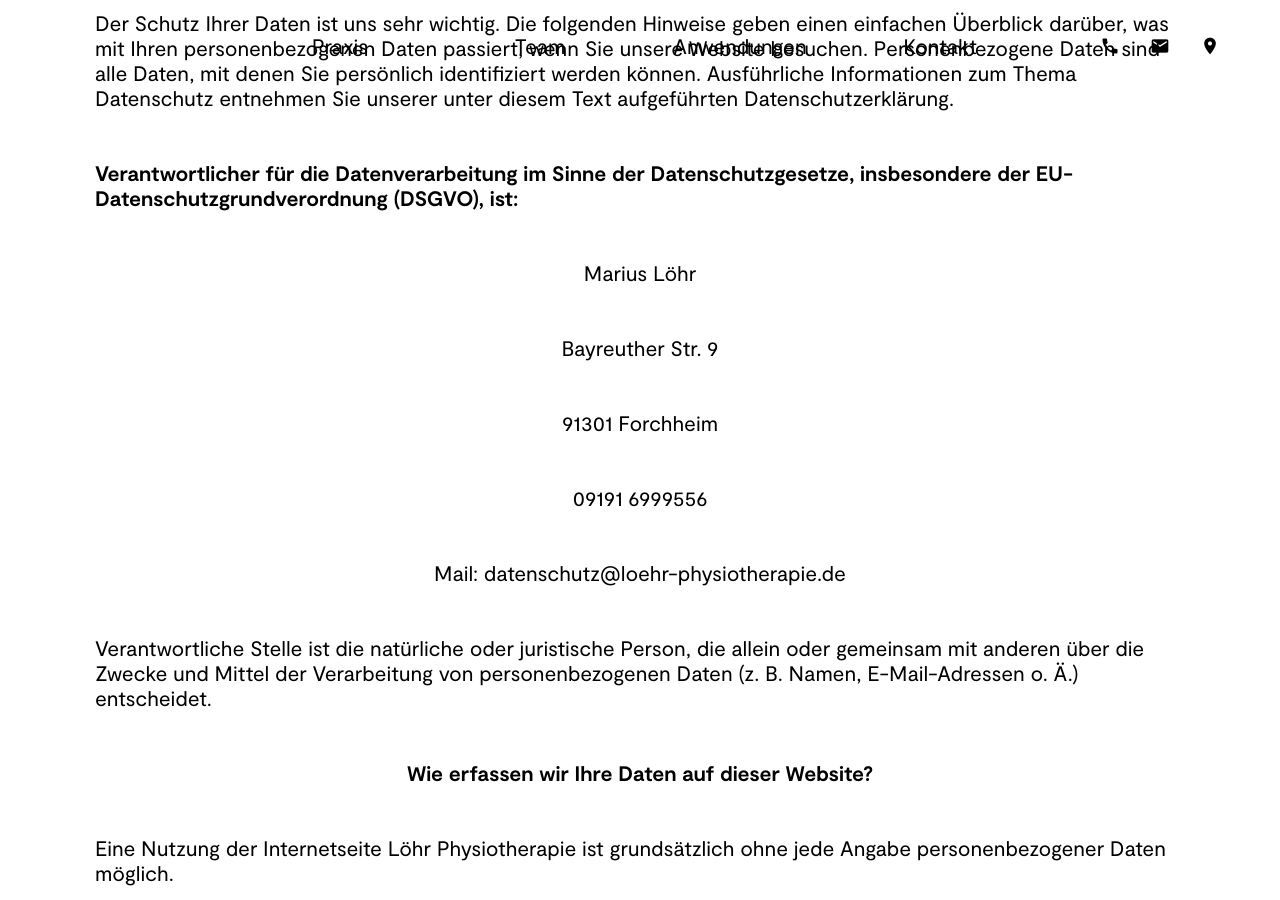
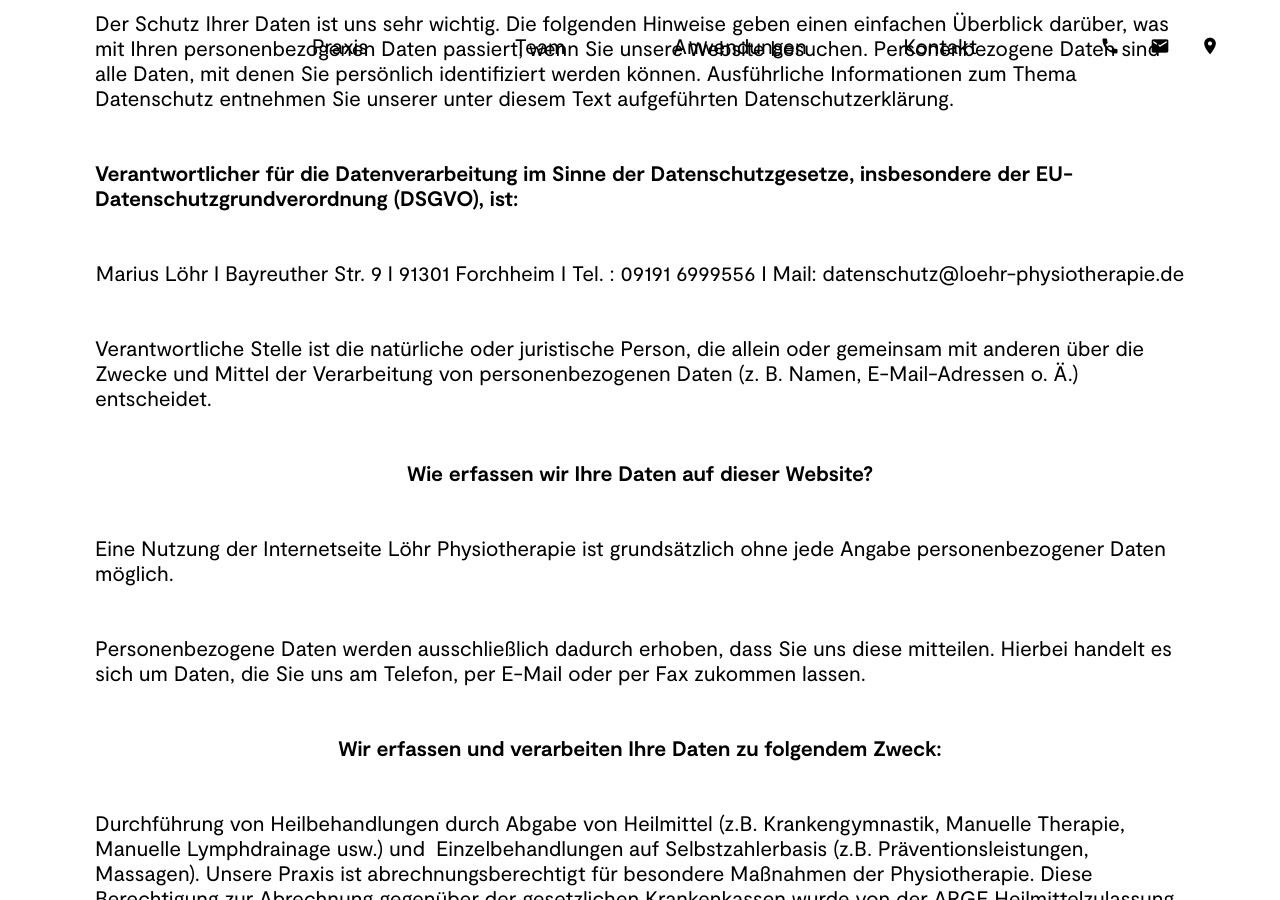
Before and after one commit to loehr-physiotherapie/loehr-physiotherapie.github.io, a Jekyll site: the page built from datenschutz.html, in a window 1280 px wide and 900 px high, scrolled down 315 px. Built offline with Jekyll 4.4.1, drawn with Linux system fonts in a browser that asks for light colours; some of the changed text lies outside the part shown.

Commit message:
Updated 'datenschutz.html' via CloudCannon

```diff
--- a/datenschutz.html
+++ b/datenschutz.html
@@ -12,23 +12,16 @@
                 <p><strong></strong>Sehr geehrte Patientin, sehr geehrter Patient,</p>
                 <p>Der Schutz Ihrer Daten ist uns sehr wichtig. Die folgenden Hinweise geben einen einfachen &Uuml;berblick dar&uuml;ber, was mit Ihren personenbezogenen Daten passiert, wenn Sie unsere Website besuchen. Personenbezogene Daten sind alle Daten, mit denen Sie pers&ouml;nlich identifiziert werden k&ouml;nnen. Ausf&uuml;hrliche Informationen zum Thema Datenschutz entnehmen Sie unserer unter diesem Text aufgef&uuml;hrten Datenschutzerkl&auml;rung.</p>
                 <p><strong>Verantwortlicher f&uuml;r die Datenverarbeitung im Sinne der Datenschutzgesetze, insbesondere der EU-Datenschutzgrundverordnung (</strong><strong>DSGVO</strong><strong>), ist:</strong></p>
-                <p>Marius L&ouml;hr</p>
-                <p>Bayreuther Str. 9</p>
-                <p>91301 Forchheim</p>
-                <p>09191 6999556</p>
-                <p>Mail: datenschutz@loehr-physiotherapie.de</p>
+                <p>Marius L&ouml;hr I Bayreuther Str. 9 I 91301 Forchheim I Tel. : 09191 6999556 I Mail: datenschutz@loehr-physiotherapie.de</p>
                 <p>Verantwortliche Stelle ist die nat&uuml;rliche oder juristische Person, die allein oder gemeinsam mit anderen &uuml;ber die Zwecke und Mittel der Verarbeitung von personenbezogenen Daten (z. B. Namen, E-Mail-Adressen o. &Auml;.) entscheidet.&nbsp;</p>
                 <p><strong>Wie erfassen wir Ihre Daten auf dieser Website?</strong></p>
                 <p>Eine Nutzung der Internetseite L&ouml;hr Physiotherapie ist grunds&auml;tzlich ohne jede Angabe personenbezogener Daten m&ouml;glich.</p>
                 <p>Personenbezogene Daten werden ausschlie&szlig;lich dadurch erhoben, dass Sie uns diese mitteilen. Hierbei handelt es sich um Daten, die Sie uns am Telefon, per E-Mail oder per Fax zukommen lassen.&nbsp;</p>
                 <p><strong>Wir erfassen und verarbeiten Ihre Daten zu folgendem Zweck:</strong></p>
-                <p><strong></strong></p>
                 <p>Durchf&uuml;hrung von Heilbehandlungen durch Abgabe von Heilmittel (z.B. Krankengymnastik, Manuelle Therapie, Manuelle Lymphdrainage usw.) und &nbsp;Einzelbehandlungen auf Selbstzahlerbasis (z.B. Pr&auml;ventionsleistungen, Massagen). Unsere Praxis ist abrechnungsberechtigt f&uuml;r besondere Ma&szlig;nahmen der Physiotherapie. Diese Berechtigung zur Abrechnung gegen&uuml;ber der gesetzlichen Krankenkassen wurde von der ARGE Heilmittelzulassung Bayern gegen&uuml;ber unserer Praxis erteilt.&nbsp;</p>
                 <p><strong>Folgende Daten werden im Rahmen der Abrechnung von Heilmitteln weitergegeben:</strong></p>
-                <p><strong></strong></p>
                 <p>&Uuml;ber Rahmenvertr&auml;ge sind wir f&uuml;r die Abrechnung von Leistungen gegen&uuml;ber den gesetzlichen Krankenkassen verpflichtet, folgende Informationen bereitzustellen: Abrechnungsdaten, dazu z&auml;hlen: Name und Urbelege (Rezepte) im Original.&nbsp;</p>
                 <p><strong>Empf&auml;nger Ihrer Daten:</strong></p>
-                <p><strong></strong></p>
                 <p>In Bezug auf abrechnungsf&auml;hige Heilmittel, findet lediglich eine Weitergabe Ihrer Daten an Ihre behandelnden &Auml;rztinnen und &Auml;rzte und an Ihre Krankenversicherung (wenn gesetzlich versichert) statt. Hierzu sind wir gesetzlich verpflichtet.&nbsp;</p>
                 <p><strong>Welche Rechte haben Sie bez&uuml;glich Ihrer Daten?</strong></p>
                 <p>Sie haben jederzeit das Recht unentgeltlich Auskunft &uuml;ber</p>
@@ -47,8 +40,7 @@
                 <p><strong>Recht auf Daten&uuml;bertragbarkeit</strong></p>
                 <p>Sie haben das Recht, Daten, die wir auf Grundlage Ihrer Einwilligung oder in Erf&uuml;llung eines Vertrags automatisiert verarbeiten, an sich oder an einen Dritten in einem g&auml;ngigen, maschinenlesbaren Format aush&auml;ndigen zu lassen. Sofern Sie die direkte &Uuml;bertragung der Daten an einen anderen Verantwortlichen verlangen, erfolgt dies nur, soweit es technisch machbar ist.</p>
                 <p><strong>Wie kann ich meine Rechte einfordern?</strong></p>
-                <p><strong></strong></p>
-                <p>Dazu kontaktieren Sie bitte den Verantwortlichen der Datenverarbeitung: Marius L&ouml;hr, Bayreuther Str. 9, 91301 Forchheim, Tel.: 09191 6999556 oder schicken sie eine formlose E-Mail an datenschutz@loehr-physiotherapie.de</p>
+                <p><strong></strong>Dazu kontaktieren Sie bitte den Verantwortlichen der Datenverarbeitung: Marius L&ouml;hr, Bayreuther Str. 9, 91301 Forchheim, Tel.: 09191 6999556 oder schicken sie eine formlose E-Mail an datenschutz@loehr-physiotherapie.de</p>
                 <p><strong>2. Allgemeine Hinweise und Pflichtinformationen</strong></p>
                 <p><strong><strong>Datenschutzerkl&auml;rung</strong></strong>
                 </p>
@@ -56,12 +48,7 @@
                 <p>Mittels dieser Datenschutzerkl&auml;rung m&ouml;chte wir Sie an dieser Stelle ausf&uuml;hrlich &uuml;ber Art, Umfang und Zweck der von uns erhobenen, genutzten und verarbeiteten personenbezogenen Daten informieren. Ferner werden betroffene Personen mittels dieser Datenschutzerkl&auml;rung &uuml;ber die ihnen zustehenden Rechte aufgekl&auml;rt.</p>
                 <p>Der Verantwortliche f&uuml;r die Datenverarbeitung hat zahlreiche technische und organisatorische Ma&szlig;nahmen umgesetzt, um einen m&ouml;glichst l&uuml;ckenlosen Schutz der &uuml;ber diese Internetseite verarbeiteten personenbezogenen Daten sicherzustellen. Dazu geh&ouml;rt z.B. die verschl&uuml;sselte &Uuml;bertragung von Daten zwischen Ihrem Browser und unserem Server. Dennoch k&ouml;nnen Internetbasierte Daten&uuml;bertragungen grunds&auml;tzlich Sicherheitsl&uuml;cken aufweisen, sodass ein absoluter Schutz nicht gew&auml;hrleistet werden kann. Aus diesem Grund steht es jeder betroffenen Person frei, personenbezogene Daten auch auf alternativen Wegen, beispielsweise telefonisch, an uns zu &uuml;bermitteln.</p>
                 <p><strong>Verantwortlicher f&uuml;r die Datenverarbeitung </strong><strong>im Sinne der Datenschutz-Grundverordnung</strong><strong> </strong><strong>:</strong></p>
-                <p><strong></strong></p>
-                <p>Marius L&ouml;hr</p>
-                <p>Bayreuther Str. 9</p>
-                <p>91301 Forchheim</p>
-                <p>09191 6999556</p>
-                <p>Mail: datenschutz@loehr-physiotherapie.de</p>
+                <p><strong></strong>Marius L&ouml;hr I Bayreuther Str. 9 I 91301 Forchheim I 09191 6999556 I Mail: datenschutz@loehr-physiotherapie.de</p>
                 <p>Verantwortliche Stelle ist die nat&uuml;rliche oder juristische Person, die allein oder gemeinsam mit anderen &uuml;ber die Zwecke und Mittel der Verarbeitung von personenbezogenen Daten (z. B. Namen, E-Mail-Adressen o. &Auml;.) entscheidet.&nbsp;</p>
                 <p><strong>Ihre Einwilligung zur Datenverarbeitung kann jederzeit widerrufen werden:</strong></p>
                 <p>Dazu kontaktieren Sie bitte den Verantwortlichen der Datenverarbeitung: Marius L&ouml;hr, Bayreuther Str. 9, 91301 Forchheim, Tel.: 09191 6999556 oder schicken sie eine formlose E-Mail an datenschutz@loehr-physiotherapie.de</p>
@@ -74,11 +61,9 @@
                 <p>Sie k&ouml;nnen sich jederzeit mit einer Beschwerde an eine Aufsichtsbeh&ouml;rde wenden, z. B. an die zust&auml;ndige Aufsichtsbeh&ouml;rde des Bundeslands Ihres Wohnsitzes oder an die f&uuml;r uns als verantwortliche Stelle zust&auml;ndige Beh&ouml;rde.</p>
                 <p>Eine Liste der Aufsichtsbeh&ouml;rden (f&uuml;r den nicht&ouml;ffentlichen Bereich) mit Anschrift finden Sie unter: <a href="https://www.bfdi.bund.de/DE/Infothek/Anschriften_Links/anschriften_links-node.html">https://www.bfdi.bund.de/DE/Infothek/Anschriften_Links/anschriften_links-node.html</a>.</p>
                 <p><strong>Sicherheit bei der Daten&uuml;bertragung:</strong></p>
-                <p><strong></strong></p>
-                <p>Um die Sicherheit Ihrer Daten bei der &Uuml;bertragung zu sch&uuml;tzen, verwenden wir dem aktuellen Stand der Technik entsprechende Verschl&uuml;sselungsverfahren (z. B. SSL) &uuml;ber HTTPS.</p>
+                <p><strong></strong>Um die Sicherheit Ihrer Daten bei der &Uuml;bertragung zu sch&uuml;tzen, verwenden wir dem aktuellen Stand der Technik entsprechende Verschl&uuml;sselungsverfahren (z. B. SSL) &uuml;ber HTTPS.</p>
                 <p><strong>Welche Rechte haben Sie bez&uuml;glich Ihrer gespeicherte Daten?</strong></p>
-                <p><strong></strong></p>
-                <p>Unter den angegebenen Kontaktdaten unseres Datenschutzverantwortlichen k&ouml;nnen Sie jederzeit folgende Rechte aus&uuml;ben:</p>
+                <p><strong></strong>Unter den angegebenen Kontaktdaten unseres Datenschutzverantwortlichen k&ouml;nnen Sie jederzeit folgende Rechte aus&uuml;ben:</p>
                 <ul>
                     <li>&nbsp;Auskunft &uuml;ber Ihre bei uns gespeicherten Daten und deren Verarbeitung (Art. 15 DSGVO),</li>
                     <li>&nbsp;Berichtigung unrichtiger personenbezogener Daten (Art. 16 DSGVO),</li>
@@ -89,8 +74,7 @@
                 </ul>
                 <p>Dazu kontaktieren Sie bitte den Verantwortlichen der Datenverarbeitung: Marius L&ouml;hr, Bayreuther Str. 9, 91301 Forchheim, Tel.: 09191 6999556 oder schicken sie eine formlose E-Mail an <a href="mailto:dsv@loehr-physiotherapie.de">datenschutz@loehr-physiotherapie.de</a></p>
                 <p><strong>Rechtsgrundlage</strong></p>
-                <p><strong></strong></p>
-                <p>Die Rechtsgrundlage f&uuml;r die Datenverarbeitung in unserer Praxis ist der zwischen Ihnen und uns bestehende Behandlungs- bzw. Dienstleistungsvertrag (Art. 6 Abs. 1b DSGVO, i.V.m. Art. 9 Abs. 2 h, Abs 3 DSGVO und &sect;22 Abs. 2 Nr. 1b BDSG) und bindende sozialgesetzliche- und rahmenvertragliche Vorgaben, sowie die Verarbeitung zur Erf&uuml;llung eigener Gesch&auml;ftszwecke (Art. 6 Abs.1f DSGVO).</p>
+                <p><strong></strong>Die Rechtsgrundlage f&uuml;r die Datenverarbeitung in unserer Praxis ist der zwischen Ihnen und uns bestehende Behandlungs- bzw. Dienstleistungsvertrag (Art. 6 Abs. 1b DSGVO, i.V.m. Art. 9 Abs. 2 h, Abs 3 DSGVO und &sect;22 Abs. 2 Nr. 1b BDSG) und bindende sozialgesetzliche- und rahmenvertragliche Vorgaben, sowie die Verarbeitung zur Erf&uuml;llung eigener Gesch&auml;ftszwecke (Art. 6 Abs.1f DSGVO).</p>
                 <p><strong>Speicherung Ihrer Daten</strong>&nbsp;</p>
                 <p>Zur Speicherung dieser Daten f&uuml;r mindestens 10 Jahre nach Abschluss der Behandlung/Dienstleistung sind wir gesetzlich verpflichtet.</p>
                 <p><strong>3. Plugins und Tools</strong></p>
```
